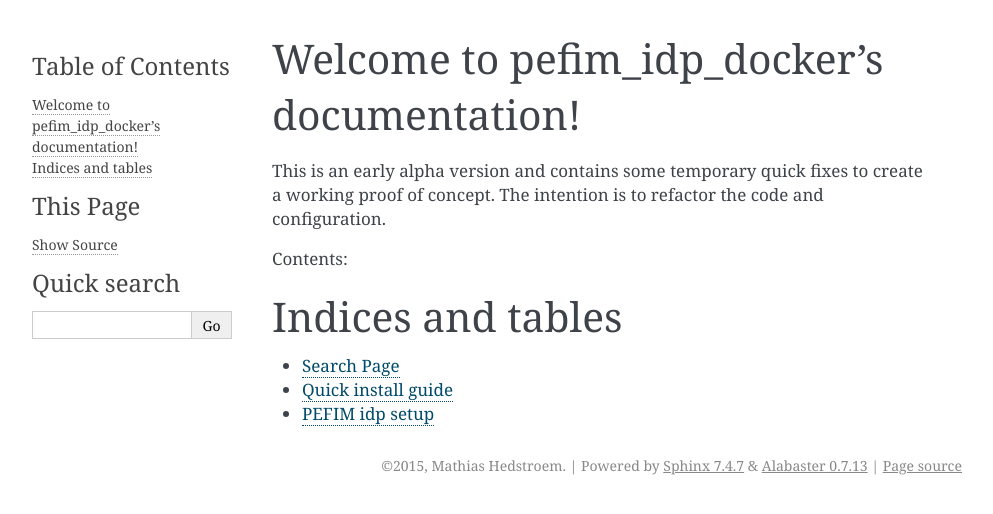
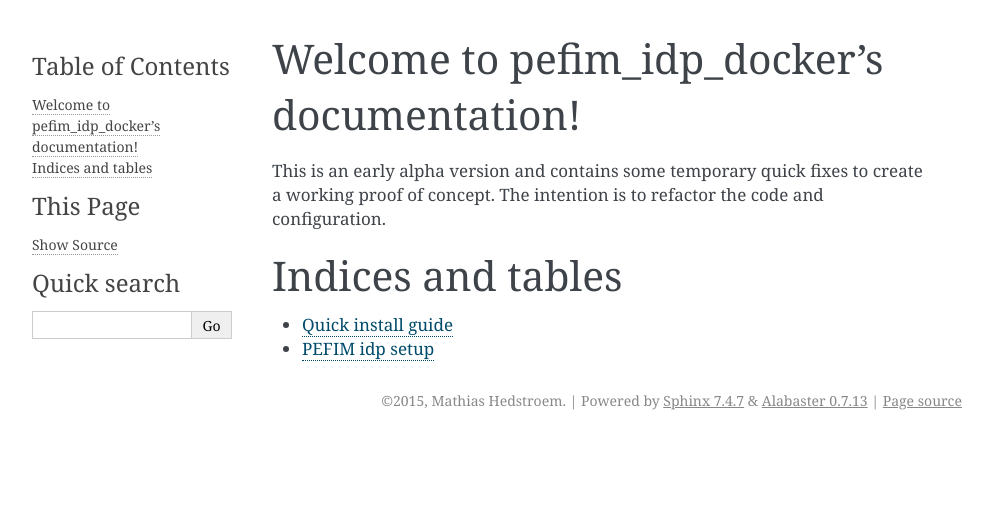
Before and after one commit to its-dirg/pefim_idp_docker, a Sphinx documentation site: the page built from doc/index.rst, in a window 1280 px wide. Shown: the top 514 px of the page, without its empty margins (148-1141 px from the left). Built offline with Sphinx 7.4.7, drawn with Linux system fonts in a browser that asks for light colours.

Commit message:
updated doc index

```diff
--- a/doc/index.rst
+++ b/doc/index.rst
@@ -9,8 +9,6 @@ Welcome to pefim_idp_docker's documentation!
 This is an early alpha version and contains some temporary quick fixes to create a working proof of concept.
 The intention is to refactor the code and configuration.
 
-Contents:
-
 .. toctree::
    :maxdepth: 2
 
@@ -19,6 +17,5 @@ Contents:
 Indices and tables
 ==================
 
-* :ref:`search`
 * :ref:`install`
 * :ref:`configuration`
```
Also changed, not shown: 5 other files.
